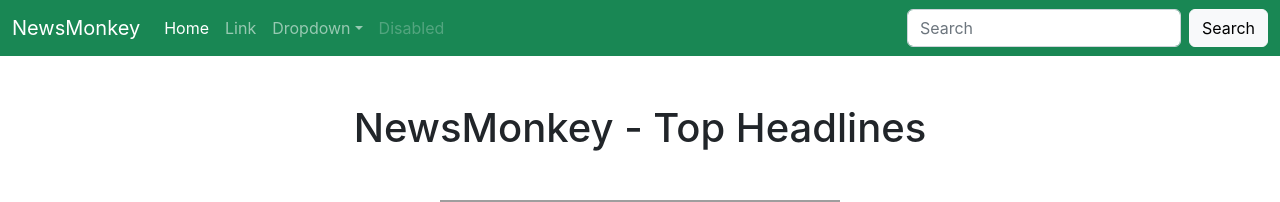
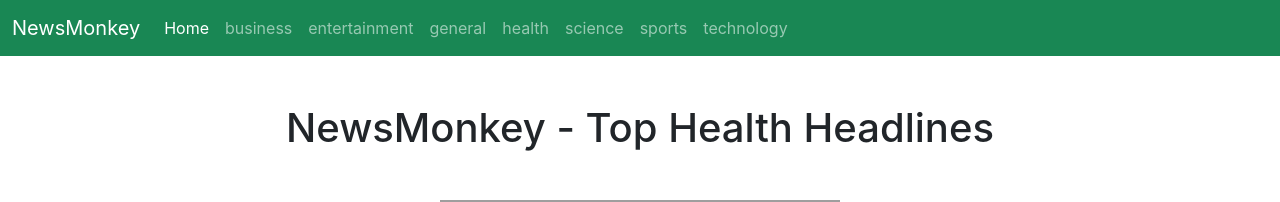
Before and after one commit to PulkitGupta09/NewsApp, a React (Create React App) app: page /health in a window 1280 px wide. Shown: the top 202 px of the page. Built offline with nearby package versions, Linux system fonts and the light colour scheme; no server answers; grey boxes are pictures that could not be loaded.

Commit message:
video 34 completed before infinite scroll

```diff
--- a/package.json
+++ b/package.json
@@ -8,6 +8,7 @@
     "@testing-library/user-event": "^13.5.0",
     "react": "^18.2.0",
     "react-dom": "^18.2.0",
+    "react-router-dom": "^6.3.0",
     "react-scripts": "5.0.1",
     "web-vitals": "^2.1.4"
   },
--- a/src/App.js
+++ b/src/App.js
@@ -1,13 +1,31 @@
 import React, { Component } from 'react';
 import NAVi from "./components/navBar.js";
 import News from './components/News.js';
+import ReactDOM from "react-dom/client";
+import {
+  BrowserRouter,
+  Routes,
+  Route,
+} from "react-router-dom";
 
 export default class App extends Component {
   render() {
     return (
       <div>
         <NAVi/>
-        <News pageSize={5}/>
+         <BrowserRouter>
+         <Routes>
+        <Route path="/" element={<News pageSize={6} country="in" category="general"/>}/>
+        <Route path="/general" element={<News pageSize={6} country="in" category="general"/>}/>
+        <Route path="/home" element={<News pageSize={6} country="in" category="general"/>}/>
+        <Route path="/business" element={<News pageSize={6} country="in" category="business"/>}/>
+        <Route path="/entertainment" element={<News pageSize={6} country="in" category="entertainment"/>}/>
+        <Route path="/health" element={<News pageSize={6} country="in" category="health"/>}/>
+        <Route path="/science" element={<News pageSize={6} country="in" category="science"/>}/>
+        <Route path="/sports" element={<News pageSize={6} country="in" category="sports"/>}/>
+        <Route path="/technology" element={<News pageSize={6} country="in" category="technology"/>}/>
+        </Routes>
+        </BrowserRouter>
       </div>
     )
   }
--- a/src/components/News.js
+++ b/src/components/News.js
@@ -1,10 +1,24 @@
 import React, { Component } from "react";
 import Newsitem from "./Newsitem";
 import Loading from "./loading.js"
+import PropTypes from 'prop-types'
 
 export class News extends Component {
-  constructor() {
-    super();
+  static defaultProps = {
+    pageSize: '8',
+    country: 'in',
+    category: 'general'
+  }
+  static propTypes = {
+    pageSize: PropTypes.number,
+    country: PropTypes.string,
+    category: PropTypes.string
+  }
+
+
+
+  constructor(props) {
+    super(props);
     console.log("Hello i am constructor from news components");
     this.state = {
       articles: [],
@@ -12,11 +26,17 @@
       totalResults: 0,
       page: 1
     };
+    document.title = `${this.capitalizeFirstLetter(this.props.category)} - NewsMonkey`;
   }
+
+  capitalizeFirstLetter=(string)=> {
+    return string.charAt(0).toUpperCase() + string.slice(1);
+  }
+
 
   async componentDidMount(){
     console.log("cdm");
-    let url = `https://newsapi.org/v2/top-headlines?country=in&apiKey=3cc42736a39a4a7b866f366218920479&page=1&pageSize=${this.props.pageSize}`;
+    let url = `https://newsapi.org/v2/top-headlines?country=${this.props.country}&category=${this.props.category}&apiKey=3cc42736a39a4a7b866f366218920479&page=1&pageSize=${this.props.pageSize}`;
     this.setState({loading: true});
     let data = await fetch(url);
     let parseData = await data.json();
@@ -29,7 +49,7 @@
 
   handlePrevClick = async ()=>{
     console.log("clicked on prev click");
-    let url = `https://newsapi.org/v2/top-headlines?country=in&apiKey=3cc42736a39a4a7b866f366218920479&page=${this.state.page - 1}&pageSize=${this.props.pageSize}`;
+    let url = `https://newsapi.org/v2/top-headlines?country=${this.props.country}&category=${this.props.category}&apiKey=3cc42736a39a4a7b866f366218920479&page=${this.state.page - 1}&pageSize=${this.props.pageSize}`;
     this.setState({loading: true});
     let data = await fetch(url);
     let parseData = await data.json();
@@ -47,7 +67,7 @@
     }
     else{
       console.log("clicked on next click");
-      let url = `https://newsapi.org/v2/top-headlines?country=in&apiKey=3cc42736a39a4a7b866f366218920479&page=${this.state.page + 1}&pageSize=${this.props.pageSize}`;
+      let url = `https://newsapi.org/v2/top-headlines?country=${this.props.country}&category=${this.props.category}&apiKey=3cc42736a39a4a7b866f366218920479&page=${this.state.page + 1}&pageSize=${this.props.pageSize}`;
       this.setState({loading: true});
       let data = await fetch(url);
       let parseData = await data.json();
@@ -61,10 +81,9 @@
   }
   render() {
     return (
-      <>
       <div className="container">
         <div className="Container my-3 mx-4">
-          <h1 className="mb-5 mt-5 text-center">NewsMonkey - Top Headlines</h1>
+          <h1 className="mb-5 mt-5 text-center">NewsMonkey - Top {this.capitalizeFirstLetter(this.props.category)} Headlines</h1>
           {this.state.loading && <Loading />}
           <div className="row">
             {!this.state.loading && this.state.articles.map((element)=>{
@@ -74,10 +93,12 @@
               description={element.description?element.description:""}
               imageUrl={element.urlToImage}
               newsUrl={element.url}
+              author = {element.author}
+              time = {element.publishedAt}
+              source = {element.source.name}
             />
           </div>
             })}
-
           </div>
         </div>
         <hr />
@@ -87,7 +108,6 @@
         </div>
         <hr />
       </div>
-      </>
 
     );
   }
--- a/src/components/Newsitem.js
+++ b/src/components/Newsitem.js
@@ -2,14 +2,20 @@
 
 export class Newsitem extends Component {
   render() {
-    let {title,description,imageUrl,newsUrl} = this.props;
+    let {title,description,imageUrl,newsUrl,author,time,source} = this.props;
     return (
 <div className='my-3'>
-  <div className="card" style={{width: "18rem"}}>
+  <div className="card">
+    {/* <span className="position-absolute top-0 start-100 translate-middle badge rounded-pill bg-danger" style = {{zIndex: "1",padding: "7px",left: "90%"}}>
+    {source}
+    </span> */}
+    <span className = "badge bg-danger" style= {{position: "absolute", top: "0px", right: "0px", padding: "10px"}}>{source}</span>
     <img src={imageUrl?imageUrl:"https://ommcom.s3.ap-south-1.amazonaws.com/wp-content/uploads/2022/06/21140252/dzzXNZ7G8vDT24RS9EBJKN-e1655800399230.jpg"} className="card-img-top" alt="..."/>
+
     <div className="card-body">
       <h5 className="card-title">{title}</h5>
       <p className="card-text">{description}</p>
+      <p className="card-text"><small className="text-muted">By {author?author:"Unknown"} on {new Date(time).toLocaleString()}</small></p>
       <a href={newsUrl} target="_blank" className="btn btn-sm btn-warning">Read More</a>
     </div>
   </div>
--- a/src/components/navBar.js
+++ b/src/components/navBar.js
@@ -17,30 +17,23 @@
           <div className="collapse navbar-collapse" id="navbarSupportedContent">
             <ul className="navbar-nav me-auto mb-2 mb-lg-0">
               <li className="nav-item">
-                <a className="nav-link active" aria-current="page" href="/">Home</a>
+                <a className="nav-link active" aria-current="page" href="/home">Home</a>
               </li>
               <li className="nav-item">
-                <a className="nav-link" href="/">Link</a>
-              </li>
-              <li className="nav-item dropdown">
-                <a className="nav-link dropdown-toggle" href="/" id="navbarDropdown" role="button" data-bs-toggle="dropdown" aria-expanded="false">
-                  Dropdown
-                </a>
-                <ul className="dropdown-menu" aria-labelledby="navbarDropdown">
-                  <li><a className="dropdown-item" href="/">Action</a></li>
-                  <li><a className="dropdown-item" href="/">Another action</a></li>
-                  <li><hr className="dropdown-divider"/></li>
-                  <li><a className="dropdown-item" href="/">Something else here</a></li>
-                </ul>
-              </li>
+                <a className="nav-link" href="/business">business</a></li>
               <li className="nav-item">
-                <a className="nav-link disabled">Disabled</a>
-              </li>
+                <a className="nav-link" href="/entertainment">entertainment</a></li>
+              <li className="nav-item">
+                <a className="nav-link" href="/general">general</a></li>
+              <li className="nav-item">
+                <a className="nav-link" href="/health">health</a></li>
+              <li className="nav-item">
+                <a className="nav-link" href="/science">science</a></li>
+              <li className="nav-item">
+                <a className="nav-link" href="/sports">sports</a></li>
+              <li className="nav-item">
+                <a className="nav-link" href="/technology">technology</a></li>
             </ul>
-            <form className="d-flex" role="search">
-              <input className="form-control me-2" type="search" placeholder="Search" aria-label="Search"/>
-              <button className="btn btn-light" type="submit">Search</button>
-            </form>
           </div>
         </div>
       </nav>
```
Also changed, not shown: buisness.txt (added), 1 other file (tests, documents, lock files or other folders).
